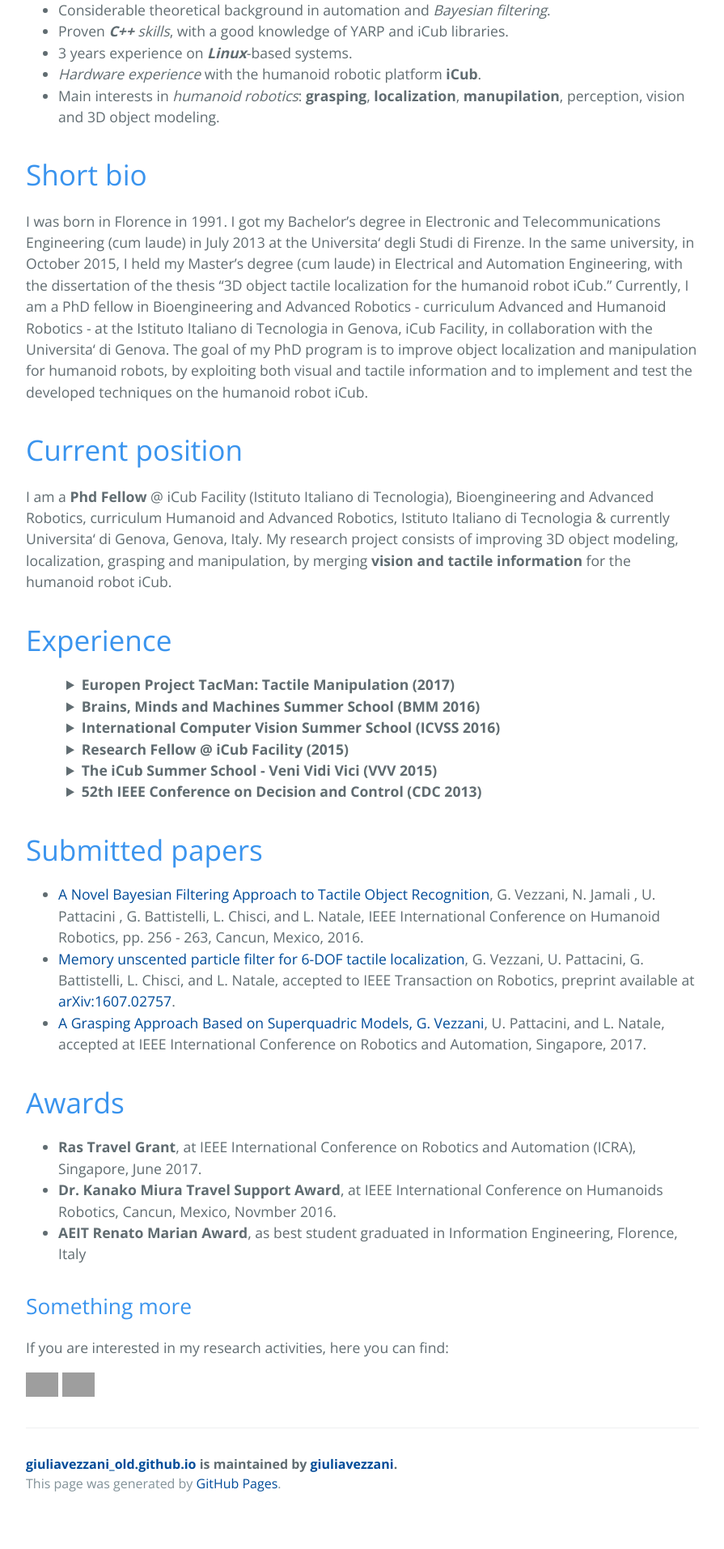
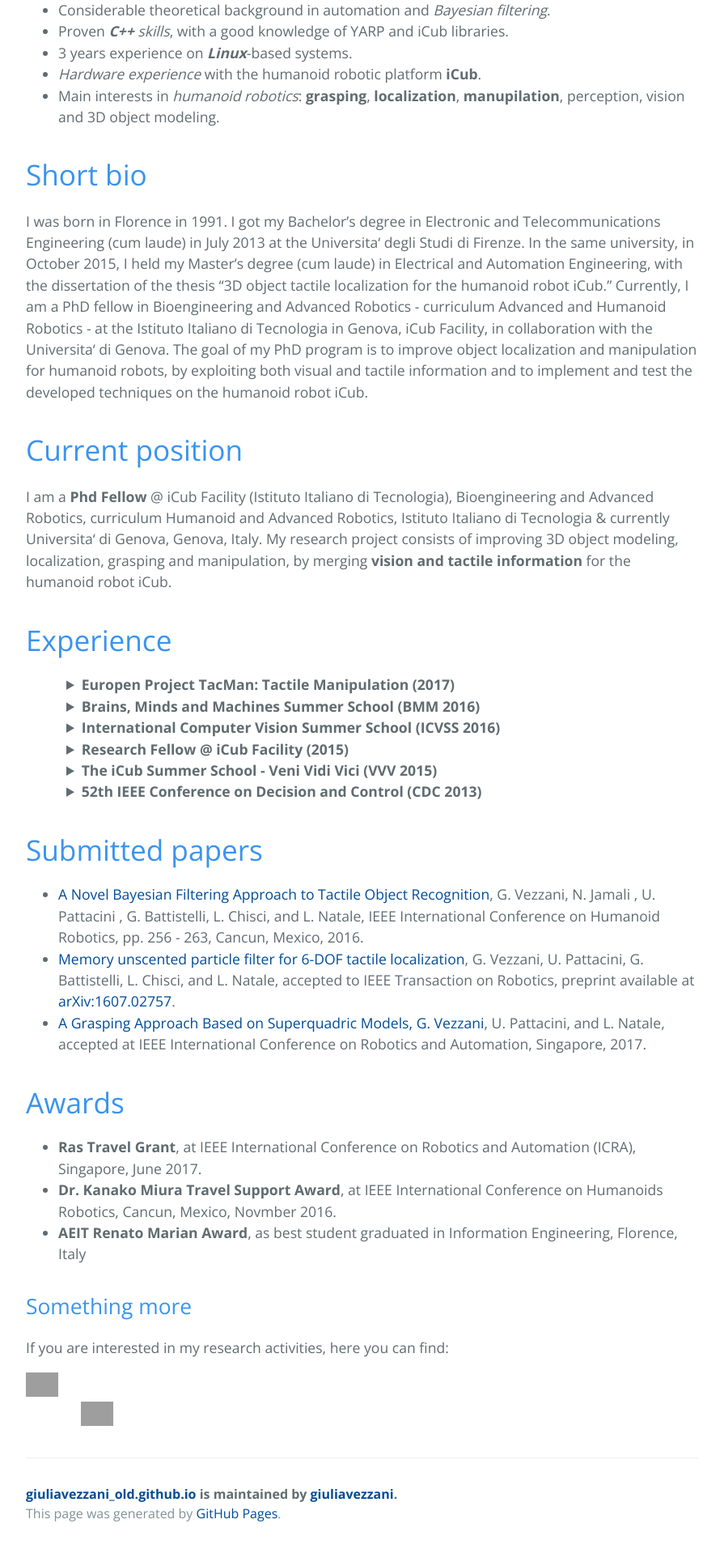
Before and after one commit to giuliavezzani/giuliavezzani_old.github.io, a Jekyll site: the page built from index.md, in a window 1280 px wide. Shown: the part 795-2708 px from the top of the page at 81% size, without its empty margins (192-1087 px from the left). Built offline with Jekyll 4.4.1, drawn with Linux system fonts in a browser that asks for light colours; our own code applies the rules of GitHub Pages for plain Markdown files; before the commit the page ends 2671 px from its top, so only the background shows below that; grey boxes are pictures that could not be loaded.

Commit message:
Update index.md

```diff
--- a/index.md
+++ b/index.md
@@ -108,4 +108,5 @@ advancement of the theory and practice of systems and control.</p>
 If you are interested in my research activities, here you can find:
 
 [<img src="https://raw.githubusercontent.com/giuliavezzani/giuliavezzani.github.io/master/files/linkedin.png" width="40">](https://it.linkedin.com/in/giuliavezzani)
+<span style="padding-left:68px;"></span>
 [<img src="https://raw.githubusercontent.com/giuliavezzani/giuliavezzani.github.io/master/files/google-scholar.png" width="40">](https://scholar.google.it/citations?user=Zlpuln8AAAAJ&hl=it)
```
